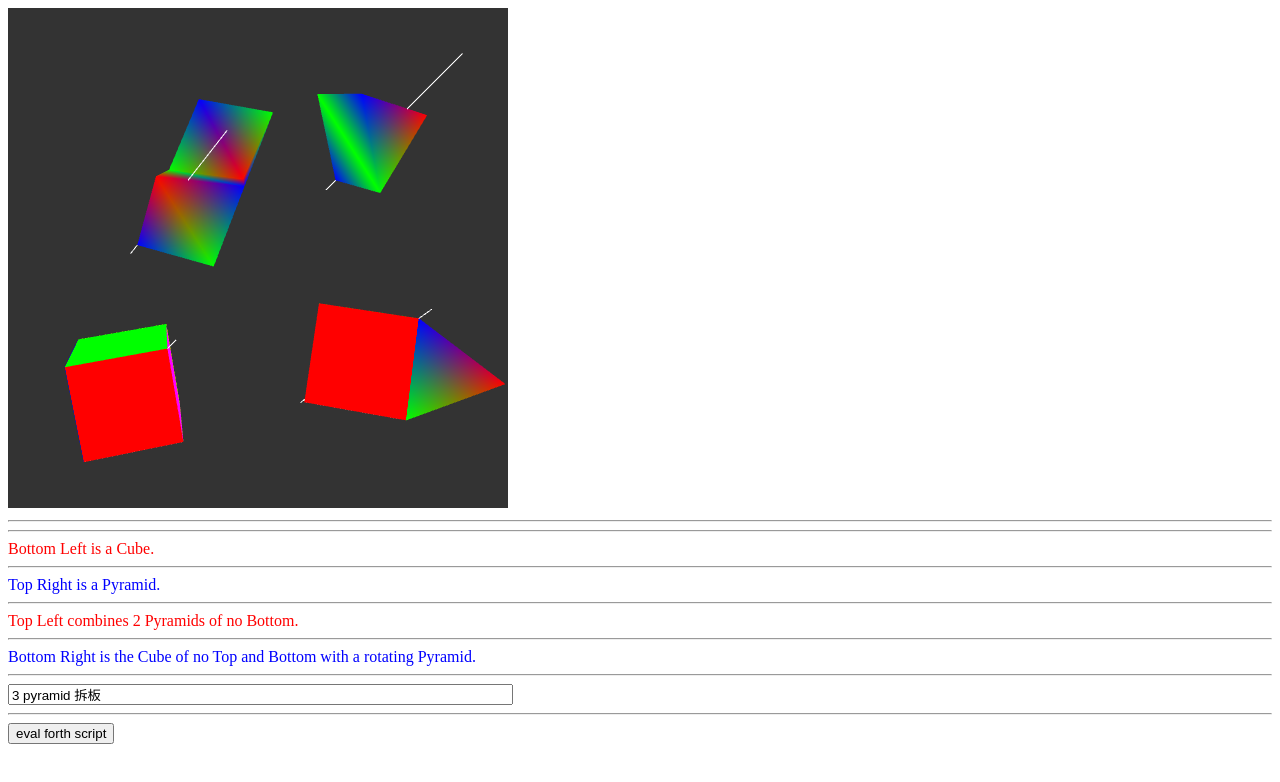
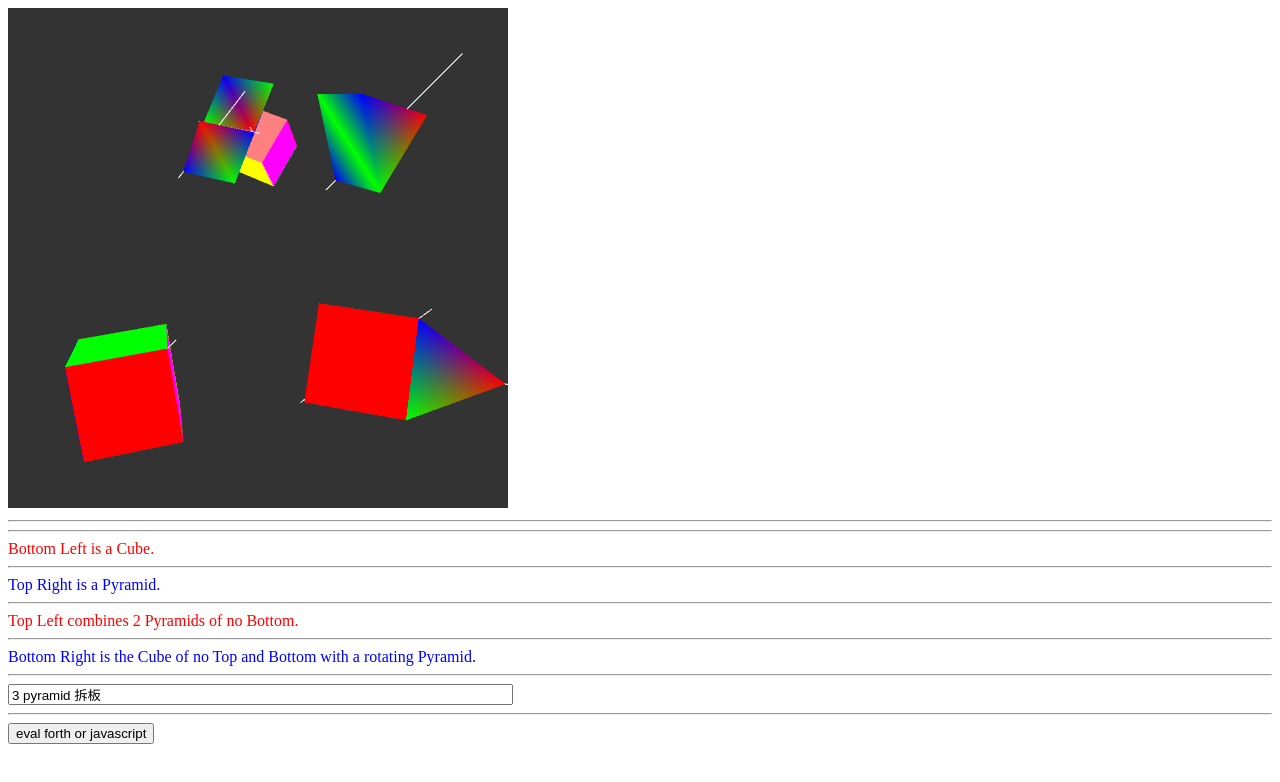
Before and after one commit to samsuanchen/LearningWebGL_lesson4, a plain HTML site: page index.html in a window 1280 px wide. Drawn offline with Linux system fonts and the light colour scheme.

Commit message:
.html update

```diff
--- a/index.html
+++ b/index.html
@@ -13,12 +13,26 @@
 	<hr><font color=red>Top Left combines 2 Pyramids of no Bottom.</font>
 	<hr><font color=blue>Bottom Right is the Cube of no Top and Bottom with a rotating Pyramid.</font>
 	<hr><input id=input size=60 onkeyup=onKeyUp() value='3 pyramid 拆板'>
-	<hr><button onclick=onClick()>eval forth script</button>
+	<hr><button onclick=onClick()>eval forth or javascript</button>
 	</body>
 <script>
-var rotateAxis = {
+var rotateAxis0 = {
 	vertices : [-1.2, -1.2, -1.2,
 				 1.2,  1.2,  1.2],
+	colors :   [ 1.0,  1.0,  1.0,
+				 1.0,  1.0,  1.0],
+	indices :  [ 0, 1 ]
+};
+var rotateAxis1 = {
+	vertices : [ 0.0, -1.4,  0.0,
+				 0.0,  1.4,  0.0],
+	colors :   [ 1.0,  1.0,  1.0,
+				 1.0,  1.0,  1.0],
+	indices :  [ 0, 1 ]
+};
+var rotateAxis2 = {
+	vertices : [ 0.0,  0.0, -1.2,
+				 0.0,  0.0,  1.2],
 	colors :   [ 1.0,  1.0,  1.0,
 				 1.0,  1.0,  1.0],
 	indices :  [ 0, 1 ]
@@ -155,23 +169,38 @@ function setMatrixUniforms() {
 	gl.uniformMatrix4fv(shaderProgram.pMatrixUniform, false, pMatrix);
 	gl.uniformMatrix4fv(shaderProgram.mvMatrixUniform, false, mvMatrix);
 }
+var	vertexPositionBufferItemSize = 3;
 function initBuffers() {
-	rotateAxis.vertexPositionBuffer = gl.createBuffer();
-	gl.bindBuffer(gl.ARRAY_BUFFER, rotateAxis.vertexPositionBuffer);
-	gl.bufferData(gl.ARRAY_BUFFER, new Float32Array(rotateAxis.vertices), gl.STATIC_DRAW);
-	rotateAxis.vertexPositionBuffer.itemSize = 3;
-	rotateAxis.vertexColorBuffer = gl.createBuffer();
-	gl.bindBuffer(gl.ARRAY_BUFFER, rotateAxis.vertexColorBuffer);
-	gl.bufferData(gl.ARRAY_BUFFER, new Float32Array(rotateAxis.colors), gl.STATIC_DRAW);
-	rotateAxis.vertexColorBuffer.itemSize = 3;
-	rotateAxis.vertexIndexBuffer = gl.createBuffer();
-	gl.bindBuffer(gl.ELEMENT_ARRAY_BUFFER, rotateAxis.vertexIndexBuffer);
-	gl.bufferData(gl.ELEMENT_ARRAY_BUFFER, new Uint16Array(rotateAxis.indices), gl.STATIC_DRAW);
+	rotateAxis0.vertexPositionBuffer = gl.createBuffer();
+	rotateAxis0.vertexColorBuffer = gl.createBuffer();
+	gl.bindBuffer(gl.ARRAY_BUFFER, rotateAxis0.vertexColorBuffer);
+	gl.bufferData(gl.ARRAY_BUFFER, new Float32Array(rotateAxis0.colors), gl.STATIC_DRAW);
+	rotateAxis0.vertexColorBuffer.itemSize = 3;
+	rotateAxis0.vertexIndexBuffer = gl.createBuffer();
+	gl.bindBuffer(gl.ELEMENT_ARRAY_BUFFER, rotateAxis0.vertexIndexBuffer);
+	gl.bufferData(gl.ELEMENT_ARRAY_BUFFER, new Uint16Array(rotateAxis0.indices), gl.STATIC_DRAW);
+
+	rotateAxis1.vertexPositionBuffer = gl.createBuffer();
+	rotateAxis1.vertexColorBuffer = gl.createBuffer();
+	gl.bindBuffer(gl.ARRAY_BUFFER, rotateAxis1.vertexColorBuffer);
+	gl.bufferData(gl.ARRAY_BUFFER, new Float32Array(rotateAxis1.colors), gl.STATIC_DRAW);
+	rotateAxis1.vertexColorBuffer.itemSize = 3;
+	rotateAxis1.vertexIndexBuffer = gl.createBuffer();
+	gl.bindBuffer(gl.ELEMENT_ARRAY_BUFFER, rotateAxis1.vertexIndexBuffer);
+	gl.bufferData(gl.ELEMENT_ARRAY_BUFFER, new Uint16Array(rotateAxis1.indices), gl.STATIC_DRAW);
+
+	rotateAxis2.vertexPositionBuffer = gl.createBuffer();
+	rotateAxis2.vertexColorBuffer = gl.createBuffer();
+	gl.bindBuffer(gl.ARRAY_BUFFER, rotateAxis2.vertexColorBuffer);
+	gl.bufferData(gl.ARRAY_BUFFER, new Float32Array(rotateAxis2.colors), gl.STATIC_DRAW);
+	rotateAxis2.vertexColorBuffer.itemSize = 3;
+	rotateAxis2.vertexIndexBuffer = gl.createBuffer();
+	gl.bindBuffer(gl.ELEMENT_ARRAY_BUFFER, rotateAxis2.vertexIndexBuffer);
+	gl.bufferData(gl.ELEMENT_ARRAY_BUFFER, new Uint16Array(rotateAxis2.indices), gl.STATIC_DRAW);
 
 	pyramid.vertexPositionBuffer = gl.createBuffer();
 	gl.bindBuffer(gl.ARRAY_BUFFER, pyramid.vertexPositionBuffer);
 	gl.bufferData(gl.ARRAY_BUFFER, new Float32Array(pyramid.vertices), gl.STATIC_DRAW);
-	pyramid.vertexPositionBuffer.itemSize = 3;
 	pyramid.vertexColorBuffer = gl.createBuffer();
 	gl.bindBuffer(gl.ARRAY_BUFFER, pyramid.vertexColorBuffer);
 	gl.bufferData(gl.ARRAY_BUFFER, new Float32Array(pyramid.colors), gl.STATIC_DRAW);
@@ -183,7 +212,6 @@ function initBuffers() {
 	cube.vertexPositionBuffer = gl.createBuffer();
 	gl.bindBuffer(gl.ARRAY_BUFFER, cube.vertexPositionBuffer);
 	gl.bufferData(gl.ARRAY_BUFFER, new Float32Array(cube.vertices), gl.STATIC_DRAW);
-	cube.vertexPositionBuffer.itemSize = 3;
 	cube.vertexColorBuffer = gl.createBuffer();
 	gl.bindBuffer(gl.ARRAY_BUFFER, cube.vertexColorBuffer);
 	gl.bufferData(gl.ARRAY_BUFFER, new Float32Array(cube.colors), gl.STATIC_DRAW);
@@ -200,18 +228,39 @@ function drawBackground() {
 	mat4.perspective(45, gl.viewportWidth / gl.viewportHeight, 0.1, 100.0, pMatrix);
 	gl.uniformMatrix4fv(shaderProgram.pMatrixUniform, false, pMatrix);
 }
-rotateAxis.draw = function () {
-	gl.bindBuffer(gl.ARRAY_BUFFER, rotateAxis.vertexPositionBuffer);
-	gl.vertexAttribPointer(shaderProgram.vertexPositionAttribute, rotateAxis.vertexPositionBuffer.itemSize, gl.FLOAT, false, 0, 0);
-	gl.bindBuffer(gl.ARRAY_BUFFER, rotateAxis.vertexColorBuffer);
-	gl.vertexAttribPointer(shaderProgram.vertexColorAttribute, rotateAxis.vertexColorBuffer.itemSize, gl.FLOAT, false, 0, 0);
-	gl.bindBuffer(gl.ELEMENT_ARRAY_BUFFER, rotateAxis.vertexIndexBuffer);
+rotateAxis0.draw = function () {
+	gl.bindBuffer(gl.ARRAY_BUFFER, rotateAxis0.vertexPositionBuffer);
+	gl.bufferData(gl.ARRAY_BUFFER, new Float32Array(rotateAxis0.vertices), gl.STATIC_DRAW);
+	gl.vertexAttribPointer(shaderProgram.vertexPositionAttribute, vertexPositionBufferItemSize, gl.FLOAT, false, 0, 0);
+	gl.bindBuffer(gl.ARRAY_BUFFER, rotateAxis0.vertexColorBuffer);
+	gl.vertexAttribPointer(shaderProgram.vertexColorAttribute, rotateAxis0.vertexColorBuffer.itemSize, gl.FLOAT, false, 0, 0);
+	gl.bindBuffer(gl.ELEMENT_ARRAY_BUFFER, rotateAxis0.vertexIndexBuffer);
 	gl.uniformMatrix4fv(shaderProgram.mvMatrixUniform, false, mvMatrix);
-	gl.drawElements(gl.LINES, rotateAxis.indices.length, gl.UNSIGNED_SHORT, 0);
+	gl.drawElements(gl.LINES, rotateAxis0.indices.length, gl.UNSIGNED_SHORT, 0);
+}
+rotateAxis1.draw = function () {
+	gl.bindBuffer(gl.ARRAY_BUFFER, rotateAxis1.vertexPositionBuffer);
+	gl.bufferData(gl.ARRAY_BUFFER, new Float32Array(rotateAxis1.vertices), gl.STATIC_DRAW);
+	gl.vertexAttribPointer(shaderProgram.vertexPositionAttribute, vertexPositionBufferItemSize, gl.FLOAT, false, 0, 0);
+	gl.bindBuffer(gl.ARRAY_BUFFER, rotateAxis1.vertexColorBuffer);
+	gl.vertexAttribPointer(shaderProgram.vertexColorAttribute, rotateAxis1.vertexColorBuffer.itemSize, gl.FLOAT, false, 0, 0);
+	gl.bindBuffer(gl.ELEMENT_ARRAY_BUFFER, rotateAxis1.vertexIndexBuffer);
+	gl.uniformMatrix4fv(shaderProgram.mvMatrixUniform, false, mvMatrix);
+	gl.drawElements(gl.LINES, rotateAxis1.indices.length, gl.UNSIGNED_SHORT, 0);
+}
+rotateAxis2.draw = function () {
+	gl.bindBuffer(gl.ARRAY_BUFFER, rotateAxis2.vertexPositionBuffer);
+	gl.bufferData(gl.ARRAY_BUFFER, new Float32Array(rotateAxis2.vertices), gl.STATIC_DRAW);
+	gl.vertexAttribPointer(shaderProgram.vertexPositionAttribute, vertexPositionBufferItemSize, gl.FLOAT, false, 0, 0);
+	gl.bindBuffer(gl.ARRAY_BUFFER, rotateAxis2.vertexColorBuffer);
+	gl.vertexAttribPointer(shaderProgram.vertexColorAttribute, rotateAxis2.vertexColorBuffer.itemSize, gl.FLOAT, false, 0, 0);
+	gl.bindBuffer(gl.ELEMENT_ARRAY_BUFFER, rotateAxis2.vertexIndexBuffer);
+	gl.uniformMatrix4fv(shaderProgram.mvMatrixUniform, false, mvMatrix);
+	gl.drawElements(gl.LINES, rotateAxis2.indices.length, gl.UNSIGNED_SHORT, 0);
 }
 pyramid.draw = function () {
 	gl.bindBuffer(gl.ARRAY_BUFFER, pyramid.vertexPositionBuffer);
-	gl.vertexAttribPointer(shaderProgram.vertexPositionAttribute, pyramid.vertexPositionBuffer.itemSize, gl.FLOAT, false, 0, 0);
+	gl.vertexAttribPointer(shaderProgram.vertexPositionAttribute, vertexPositionBufferItemSize, gl.FLOAT, false, 0, 0);
 	gl.bindBuffer(gl.ARRAY_BUFFER, pyramid.vertexColorBuffer);
 	gl.vertexAttribPointer(shaderProgram.vertexColorAttribute, pyramid.vertexColorBuffer.itemSize, gl.FLOAT, false, 0, 0);
 	gl.bindBuffer(gl.ELEMENT_ARRAY_BUFFER, pyramid.vertexIndexBuffer);
@@ -220,7 +269,7 @@ pyramid.draw = function () {
 }
 cube.draw = function () {
 	gl.bindBuffer(gl.ARRAY_BUFFER, cube.vertexPositionBuffer);
-	gl.vertexAttribPointer(shaderProgram.vertexPositionAttribute, cube.vertexPositionBuffer.itemSize, gl.FLOAT, false, 0, 0);
+	gl.vertexAttribPointer(shaderProgram.vertexPositionAttribute, vertexPositionBufferItemSize, gl.FLOAT, false, 0, 0);
 	gl.bindBuffer(gl.ARRAY_BUFFER, cube.vertexColorBuffer);
 	gl.vertexAttribPointer(shaderProgram.vertexColorAttribute, cube.vertexColorBuffer.itemSize, gl.FLOAT, false, 0, 0);
 	gl.bindBuffer(gl.ELEMENT_ARRAY_BUFFER, cube.vertexIndexBuffer);
@@ -228,26 +277,34 @@ cube.draw = function () {
 	gl.drawElements(gl.TRIANGLES, cube.indices.length, gl.UNSIGNED_SHORT, 0);
 }
 function setOrigin(pos) { mat4.identity(mvMatrix); mat4.translate(mvMatrix, pos);
-	rotateAxis.draw();
+	rotateAxis0.draw();
 }
 function translate(pos) { mat4.translate(mvMatrix, pos); }
 function rotate(dir, angle) { mat4.rotate(mvMatrix, degToRad(angle), dir); }
+
+var copy = mat4.create();
 function drawScene(ms) {
 	drawBackground(); var time = ms /1000;
 	pyramid.indices.length-=6;
-		setOrigin([-1.8, 1.3, -13]), rotate(rotateAxis.vertices.slice(3), 90 * time);
-		pyramid.draw(), translate([2,-2,0]), rotate([1, 0, 0], 180);
+		setOrigin([-1.6, 4, -20]); rotate(rotateAxis0.vertices.slice(3), 90 * time);
 		pyramid.draw();
+		mat4.set(mvMatrix, copy); translate([1,-1,0]);
+		rotateAxis2.draw();
+		mat4.set(copy, mvMatrix);
+		translate([2,-2,0]); rotate(rotateAxis2.vertices.slice(3), 180);
+		pyramid.draw(); translate([0,2,0]);
+		rotateAxis1.draw(); rotate(rotateAxis1.vertices.slice(3), 200 * time);
+		cube.draw();
 	pyramid.indices.length+=6;
-	setOrigin([2.8, 2.8, -13]), rotate(rotateAxis.vertices.slice(3), -90 * time);
+	setOrigin([2.8, 2.8, -13]); rotate(rotateAxis0.vertices.slice(3), -90 * time);
 		pyramid.draw();
-	setOrigin([-2.8,-2.8, -13]), rotate(rotateAxis.vertices.slice(3), 75 * time);
+	setOrigin([-2.8,-2.8, -13]); rotate(rotateAxis0.vertices.slice(3), 75 * time);
 		cube.draw();
-	setOrigin([2.2, -2.2, -13]), rotate(rotateAxis.vertices.slice(3), -75 * time);
+	setOrigin([2.2, -2.2, -13]); rotate(rotateAxis0.vertices.slice(3), -75 * time);
 		cube.indices.length-=12;
 			cube.draw();
-		cube.indices.length+=12;
-		translate([2,0,0]), rotate([0, 0, 1], -90), rotate([0, 1, 0], 90 * time);
+		cube.indices.length+=12; translate([2,0,0]); rotate([0, 0, 1], -90);
+		rotateAxis1.draw(); rotate(rotateAxis1.vertices.slice(3), 90 * time);
 		pyramid.draw();
 	requestAnimFrame(drawScene); // the function in webgl-utils.js
 }
```
